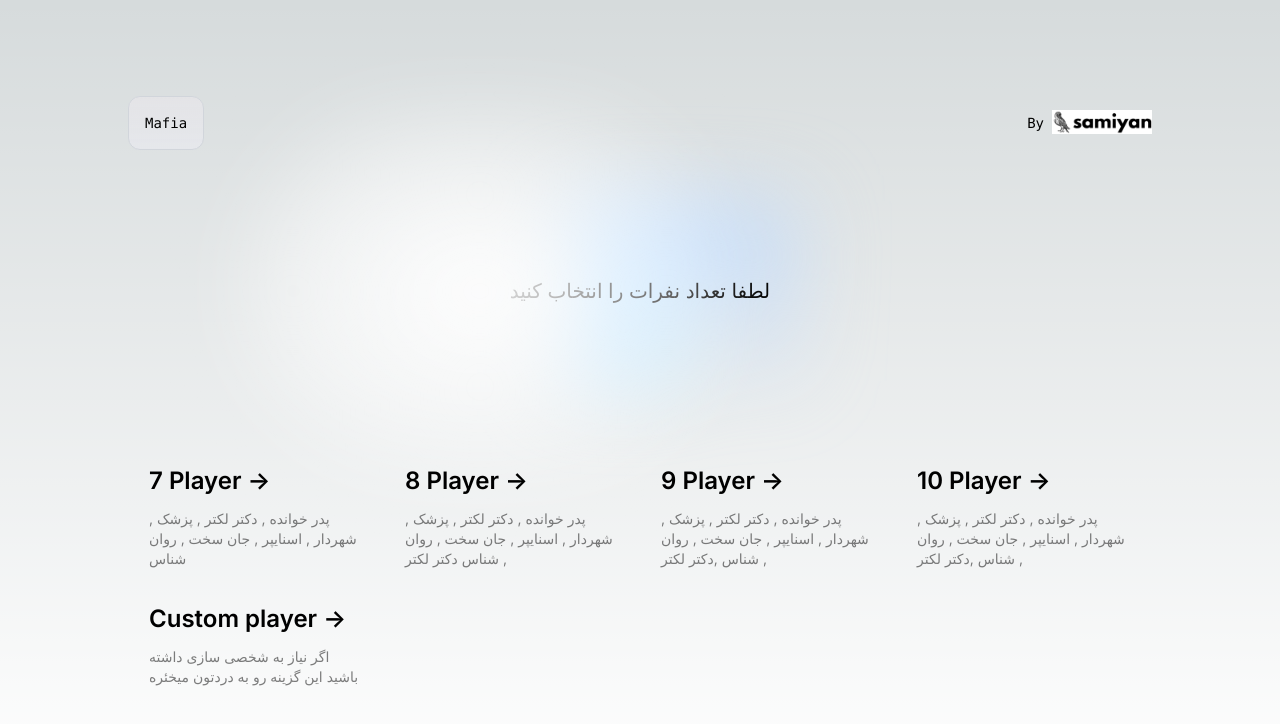
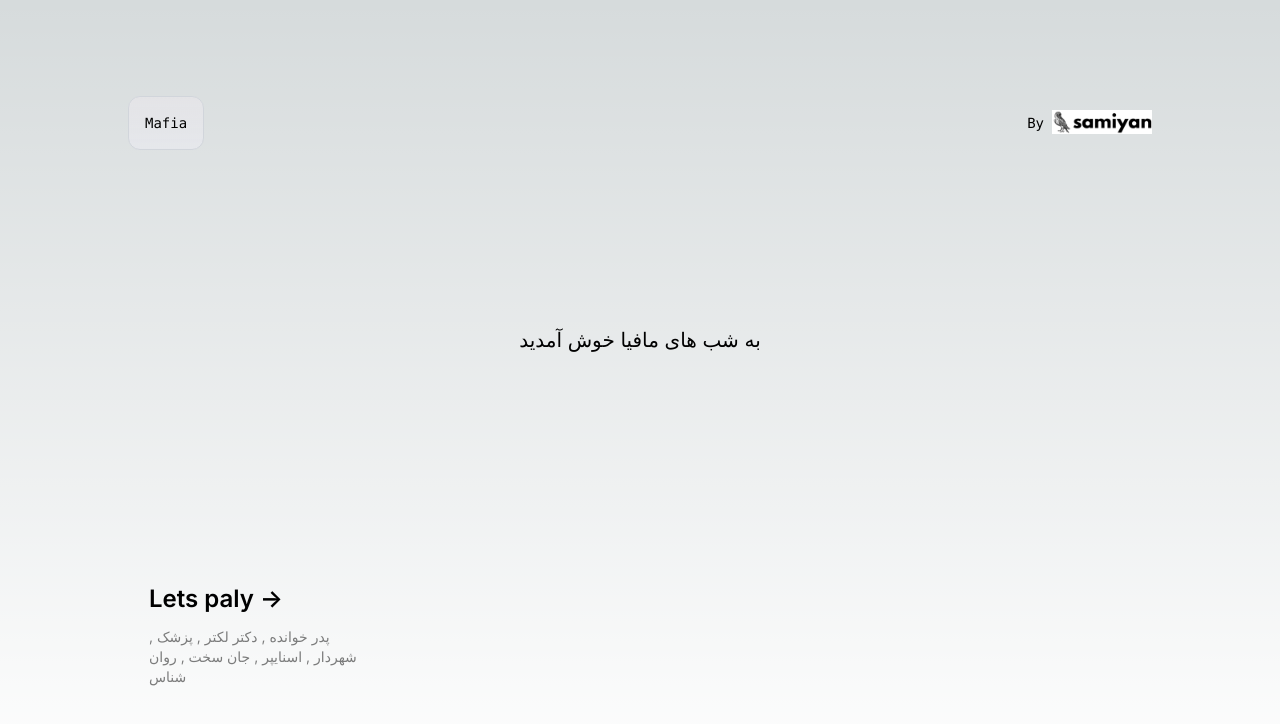
Before and after one commit to Samiyan1/mafia-game, a Next.js app: page / in a window 1280 px wide. Shown: the top 724 px of the page. Built offline with nearby package versions, Linux system fonts and the light colour scheme.

Commit message:
setup redux

```diff
--- a/app/layout.tsx
+++ b/app/layout.tsx
@@ -1,13 +1,16 @@
+'use client'
 import './globals.css'
 import type { Metadata } from 'next'
 import { Inter } from 'next/font/google'
+import { Provider } from 'react-redux'
+import store from './redux/store/store'
 
 const inter = Inter({ subsets: ['latin'] })
 
-export const metadata: Metadata = {
-  title: 'mafia game',
-  description: 'Generated by create next app',
-}
+// export const metadata: Metadata = {
+//   title: 'mafia game',
+//   description: 'Generated by create next app',
+// }
 
 export default function RootLayout({
   children,
@@ -16,7 +19,9 @@ export default function RootLayout({
 }) {
   return (
     <html lang="en">
+      <Provider store={store}>
       <body className={inter.className}>{children}</body>
+      </Provider>
     </html>
   )
 }
--- a/app/page.tsx
+++ b/app/page.tsx
@@ -39,18 +39,18 @@ export default function Home() {
         </div>
       </div>
 
-      <div className="mb-4 relative flex place-items-center before:absolute before:h-[300px] before:w-[480px] before:-translate-x-1/2 before:rounded-full before:bg-gradient-radial before:from-white before:to-transparent before:blur-2xl before:content-[''] after:absolute after:-z-20 after:h-[180px] after:w-[240px] after:translate-x-1/3 after:bg-gradient-conic after:from-sky-200 after:via-blue-200 after:blur-2xl after:content-[''] before:dark:bg-gradient-to-br before:dark:from-transparent before:dark:to-blue-700 before:dark:opacity-10 after:dark:from-sky-900 after:dark:via-[#0141ff] after:dark:opacity-40 before:lg:h-[360px] z-[-1]">
-        <p className='w-80 text-center text-[20px]'>لطفا تعداد نفرات را انتخاب کنید</p>
+      <div className="mb-9">
+        <p className='w-80 text-center text-[20px]'> به شب های مافیا خوش آمدید</p>
       </div>
 
       <div className="mb-32 grid text-center lg:max-w-5xl lg:w-full lg:mb-0 lg:grid-cols-4 lg:text-left">
         <Link
-          href="/seven"
+          href="/stepOne"
           className="group rounded-lg border border-transparent px-5 py-4 transition-colors hover:border-gray-300 hover:bg-gray-100 hover:dark:border-neutral-700 hover:dark:bg-neutral-800/30"
           rel="noopener noreferrer"
         >
           <h2 className={`mb-3 text-2xl font-semibold`}>
-            7 Player{' '}
+            Lets paly{' '}
             <span className="inline-block transition-transform group-hover:translate-x-1 motion-reduce:transform-none">
               -&gt;
             </span>
@@ -59,73 +59,6 @@ export default function Home() {
             پدر خوانده , دکتر لکتر , پزشک , شهردار , اسنایپر , جان سخت , روان شناس
           </p>
         </Link>
-
-        <a
-          href="https://nextjs.org/learn?utm_source=create-next-app&utm_medium=appdir-template-tw&utm_campaign=create-next-app"
-          className="group rounded-lg border border-transparent px-5 py-4 transition-colors hover:border-gray-300 hover:bg-gray-100 hover:dark:border-neutral-700 hover:dark:bg-neutral-800/30"
-          target="_blank"
-          rel="noopener noreferrer"
-        >
-          <h2 className={`mb-3 text-2xl font-semibold`}>
-          8 Player{' '}
-            <span className="inline-block transition-transform group-hover:translate-x-1 motion-reduce:transform-none">
-              -&gt;
-            </span>
-          </h2>
-          <p className={`m-0 max-w-[30ch] text-sm opacity-50`}>
-          پدر خوانده , دکتر لکتر , پزشک , شهردار , اسنایپر , جان سخت , روان شناس  دکتر لکتر ,
-          </p>
-        </a>
-
-        <a
-          href="https://vercel.com/templates?framework=next.js&utm_source=create-next-app&utm_medium=appdir-template&utm_campaign=create-next-app"
-          className="group rounded-lg border border-transparent px-5 py-4 transition-colors hover:border-gray-300 hover:bg-gray-100 hover:dark:border-neutral-700 hover:dark:bg-neutral-800/30"
-          target="_blank"
-          rel="noopener noreferrer"
-        >
-          <h2 className={`mb-3 text-2xl font-semibold`}>
-          9 Player{' '}
-            <span className="inline-block transition-transform group-hover:translate-x-1 motion-reduce:transform-none">
-              -&gt;
-            </span>
-          </h2>
-          <p className={`m-0 max-w-[30ch] text-sm opacity-50`}>
-          پدر خوانده , دکتر لکتر , پزشک , شهردار , اسنایپر , جان سخت , روان شناس ,دکتر لکتر ,
-          </p>
-        </a>
-
-        <a
-          href="https://vercel.com/new?utm_source=create-next-app&utm_medium=appdir-template&utm_campaign=create-next-app"
-          className="group rounded-lg border border-transparent px-5 py-4 transition-colors hover:border-gray-300 hover:bg-gray-100 hover:dark:border-neutral-700 hover:dark:bg-neutral-800/30"
-          target="_blank"
-          rel="noopener noreferrer"
-        >
-          <h2 className={`mb-3 text-2xl font-semibold`}>
-          10 Player{' '}
-            <span className="inline-block transition-transform group-hover:translate-x-1 motion-reduce:transform-none">
-              -&gt;
-            </span>
-          </h2>
-          <p className={`m-0 max-w-[30ch] text-sm opacity-50`}>
-          پدر خوانده , دکتر لکتر , پزشک , شهردار , اسنایپر , جان سخت , روان شناس ,دکتر لکتر ,
-          </p>
-        </a>
-        <a
-          href="https://vercel.com/new?utm_source=create-next-app&utm_medium=appdir-template&utm_campaign=create-next-app"
-          className="group rounded-lg border border-transparent px-5 py-4 transition-colors hover:border-gray-300 hover:bg-gray-100 hover:dark:border-neutral-700 hover:dark:bg-neutral-800/30"
-          target="_blank"
-          rel="noopener noreferrer"
-        >
-          <h2 className={`mb-3 text-2xl font-semibold`}>
-          Custom player{' '}
-            <span className="inline-block transition-transform group-hover:translate-x-1 motion-reduce:transform-none">
-              -&gt;
-            </span>
-          </h2>
-          <p className={`m-0 max-w-[30ch] text-sm opacity-50`}>
-                      اگر نیاز به شخصی سازی داشته باشید این گزینه رو به دردتون میخئره
-          </p>
-        </a>
       </div>
     </main>
   )
--- /dev/null
+++ b/app/redux/reducers/counterSlice.ts
@@ -0,0 +1,26 @@
+import { createSlice } from "@reduxjs/toolkit";
+
+interface RolesState {
+    value:[];
+ }
+ interface PlayersState {
+    players :string[];
+ }
+
+ const initialState:PlayersState = {
+    players:[],
+ }
+
+ export const playersSlice = createSlice({
+    name: "playersList",
+    initialState,
+    reducers:{
+       addPlayer: (state,action) => {
+          state.players.push(action.payload)
+       },
+
+    }
+ });
+
+ export const {addPlayer } = playersSlice.actions;
+ export default playersSlice.reducer;
--- /dev/null
+++ b/app/redux/store/store.ts
@@ -0,0 +1,9 @@
+import { configureStore } from "@reduxjs/toolkit";
+import playersSlice from '../reducers/counterSlice'
+const store = configureStore({
+    reducer : {
+        playersSlice
+    }
+}) ;
+
+export default store;
--- a/app/seven/page.tsx
+++ b/app/stepOne/page.tsx
@@ -1,11 +1,26 @@
 'use client';
 import Image from 'next/image';
 import { Person } from '../data';
-import React, { useState } from 'react';
+import React, { useEffect, useState } from 'react';
 import { data7 } from '../data';
+import { useRouter } from 'next/navigation';
+import { usePathname, useSearchParams } from 'next/navigation'
+import { addPlayer } from '../redux/reducers/counterSlice';
+import {useDispatch,useSelector} from 'react-redux';
+import store from '../redux/store/store';
 
 export default function Home() {
-  const [sevenPerson, setSevenPerson] = useState<Person[]>(data7);
+
+
+  const [name, setName] = useState('');
+
+  const selector = useSelector(addPlayer);
+  const playerState = selector.payload.playersSlice.players
+  const SetAddPlayers= useDispatch();
+
+  useEffect(() => {
+    console.log(playerState)
+  } , [playerState.length])
 
   return (
 
@@ -35,39 +50,41 @@ export default function Home() {
       </div>
 
       <div>
-        <div className='mb-5 m-auto'>
-          <button className=' border-b border-gray-300 px-6 py-2 rounded-xl backdrop-blur-2xl dark:border-neutral-800 dark:from-inherit  lg:rounded-xl lg:border lg:bg-gray-200 ' onClick={showGame}>Shuffle</button>
-          <span className="inline-block ml-3 transition-transform group-hover:translate-x-1 motion-reduce:transform-none">
+        <div className='mb-5 m-auto mt-20 flex flex-col justify-center items-center'>
+          <div className='mb-2 w-[50vw] text-center mb-6'>اسم بازیکن را وارد نموده سپس روی گزینه  افزودن کلیک کنید  </div>
+          <input required value={name} onChange={(e) => setName(e.target.value)} className='w-50 h-10 mb-3'></input>
+          <button onClick={addPlayers} className='w-50 h-10 mb-3'>add</button>
 
-          </span>
+        </div>
         <div className='mt-6'>
-            {sevenPerson && (sevenPerson.length > 1) && sevenPerson.map((item, index) => {
+          {playerState && playerState.map((item : any, index : number) => {
             return (
-                <div key={item.id} className='flex flex-col justify-around items-center'>
-                  <div className='mb-2'>{item.tag}</div>
-                  <div key={item.id} className='flex justify-around items-center'>
-                    <input required onChange={(e) => {
-                      item.name = e.target.value;
-                    }} className='w-50 h-10 mb-3'></input>
-                    <div className='mb-3 ml-2'>{index + 1}</div>
-                  </div>
+              <div key={index} className='flex flex-col justify-around items-center'>
+                {item}
               </div>
             )
           })}
-          </div>
-          <button className=' border-b border-gray-300 px-6 py-2 rounded-xl backdrop-blur-2xl dark:border-neutral-800 dark:from-inherit  lg:rounded-xl lg:border lg:bg-gray-200 ' onClick={showGame}>submit </button>
+          <button onClick={() => {
+
+
+
+          }} className='w-50 h-10 mb-3'>add</button>
         </div>
       </div>
-    </main>
+    </main >
   )
 
-  function goToNext() {
+  function addPlayers() {
+    console.log(name);
+    const duplicate :boolean = playerState.some((x:string) :boolean=> x === name);
+    console.log(duplicate);
 
+    if(name && !duplicate){
+      SetAddPlayers(addPlayer(name))
+      setName('')
+    }else{
+      notify("error", "Error!")
     }
-
-  function showGame() {
-    const newOrder = shuffle(data7)
-    setSevenPerson([...newOrder]);
 }
 
   function shuffle(array: Person[]) {
--- /dev/null
+++ b/app/stepTwo/page.tsx
@@ -0,0 +1,16 @@
+'use client';
+import React from 'react'
+import { withRouter } from 'next/router'
+import { usePathname, useSearchParams } from 'next/navigation'
+
+function page(props :any) {
+    const searchParams = useSearchParams();
+
+    console.log(searchParams.get('data'));
+
+  return (
+    <div>{searchParams}</div>
+  )
+}
+
+export default page
--- a/package.json
+++ b/package.json
@@ -9,9 +9,11 @@
     "lint": "next lint"
   },
   "dependencies": {
+    "@reduxjs/toolkit": "^1.9.7",
     "next": "13.5.4",
     "react": "^18",
-    "react-dom": "^18"
+    "react-dom": "^18",
+    "react-redux": "^8.1.3"
   },
   "devDependencies": {
     "@types/node": "^20",
```
Also changed, not shown: 1 other file (tests, documents, lock files or other folders). Lines whose indentation alone changed are shown as unchanged.
